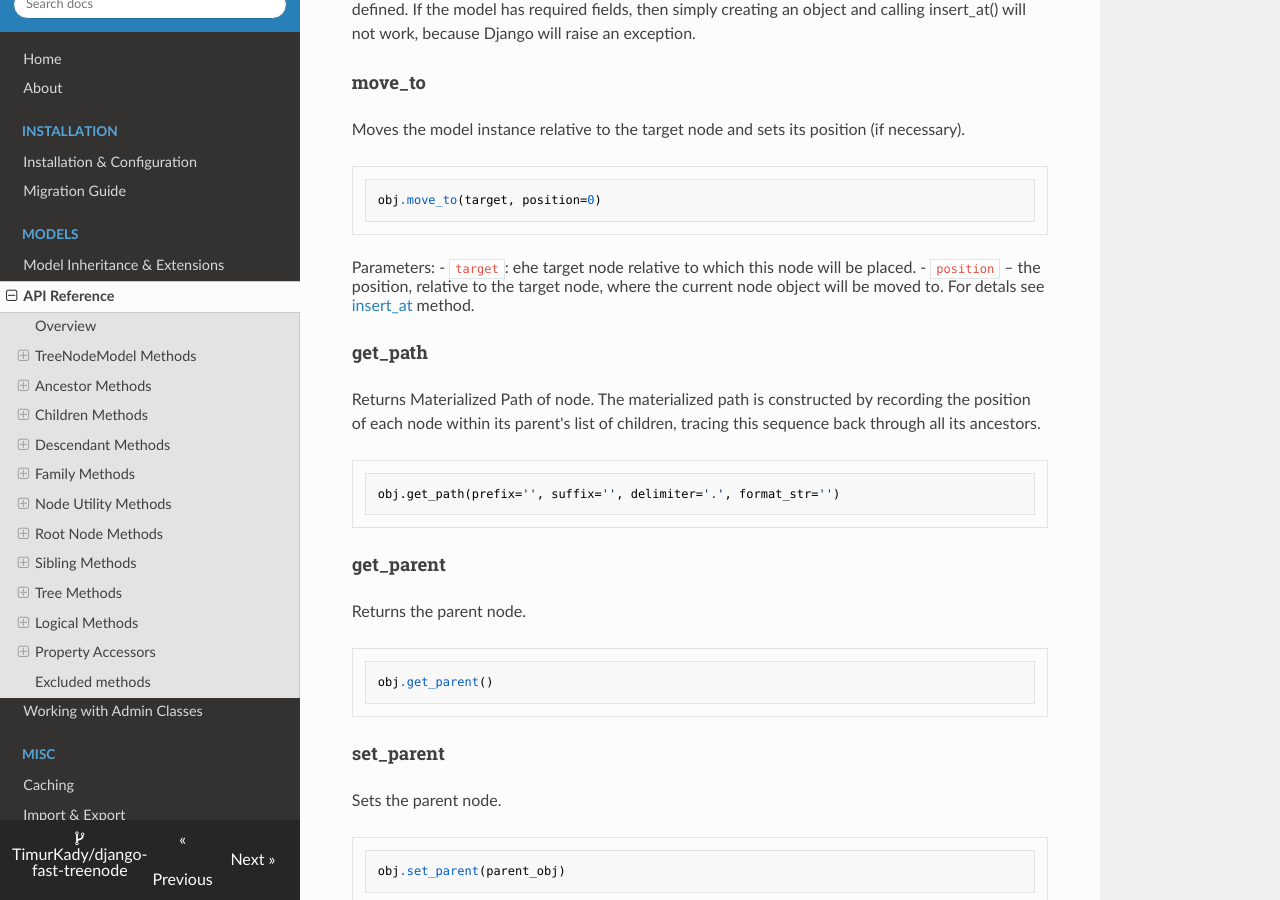
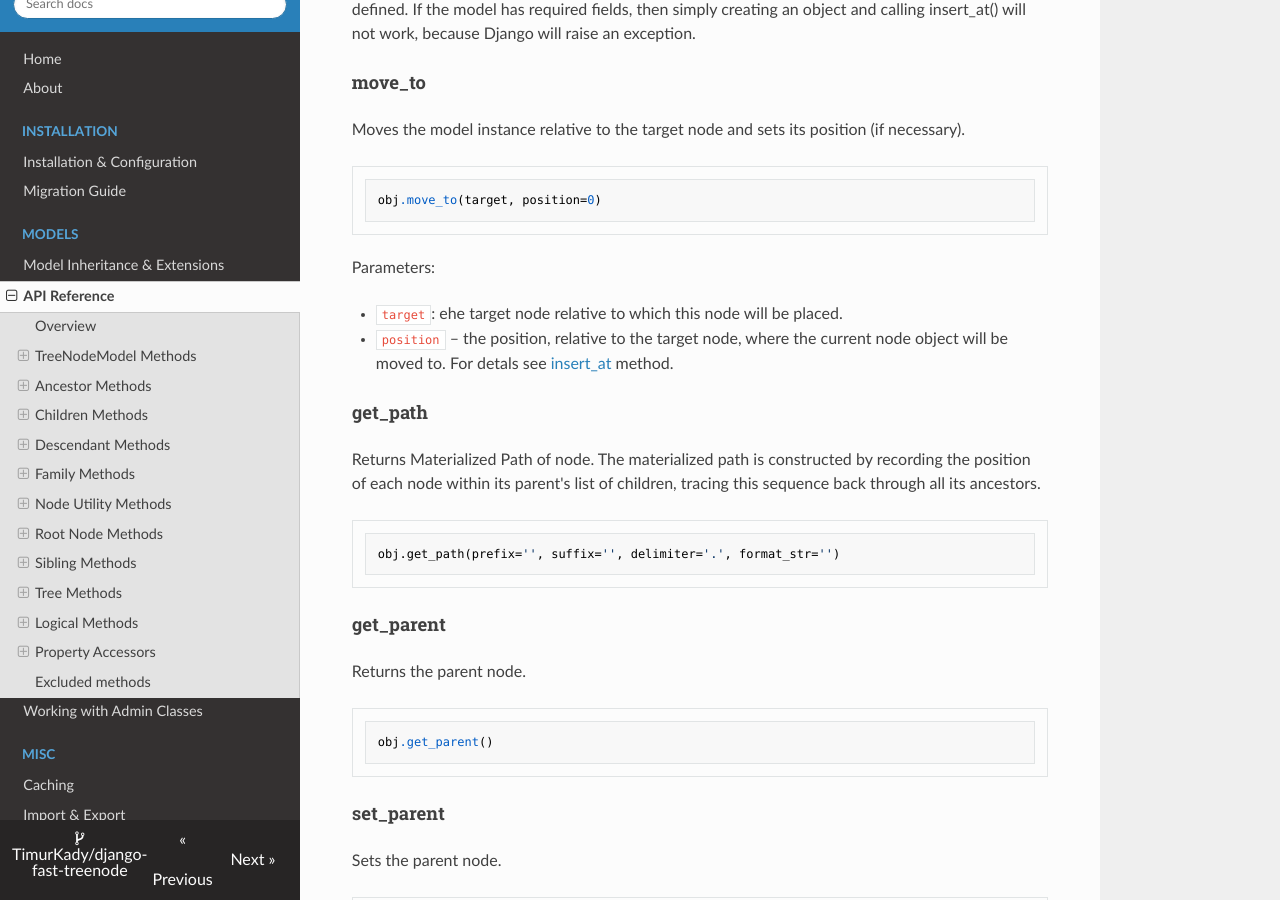
Before and after one commit to TimurKady/django-fast-treenode, an MkDocs documentation site: the page built from docs/api.md, in a window 1280 px wide and 900 px high, scrolled down 8264 px. Built offline with MkDocs 1.6.1, drawn with Linux system fonts in a browser that asks for light colours; nearby versions of some CDN libraries.

````diff
--- a/docs/api.md
+++ b/docs/api.md
@@ -202,10 +202,10 @@ obj.get_family()
 ### Node Utility Methods
 This set of methods helps manage node-related operations such as:
 
-- **Breadcrumbs generation**
-- **Depth, index, and level calculations**
-- **Materialized path retrieval for sorting**
-- **Dynamic node positioning within the tree**
+- Breadcrumbs generation
+- Depth, index, and level calculations
+- Materialized path retrieval for sorting
+- Dynamic node positioning within the tree
 
 #### get_breadcrumbs
 Returns the **breadcrumbs** to current node (included):
@@ -271,6 +271,7 @@ Moves the model instance relative to the target node and sets its position (if n
 obj.move_to(target, position=0)
 ```
 Parameters:
+
 - `target`: еhe target node relative to which this node will be placed.
 - `position` – the position, relative to the target node, where the current node object will be moved to. For detals see [insert_at](#insert_at) method.
 
````
